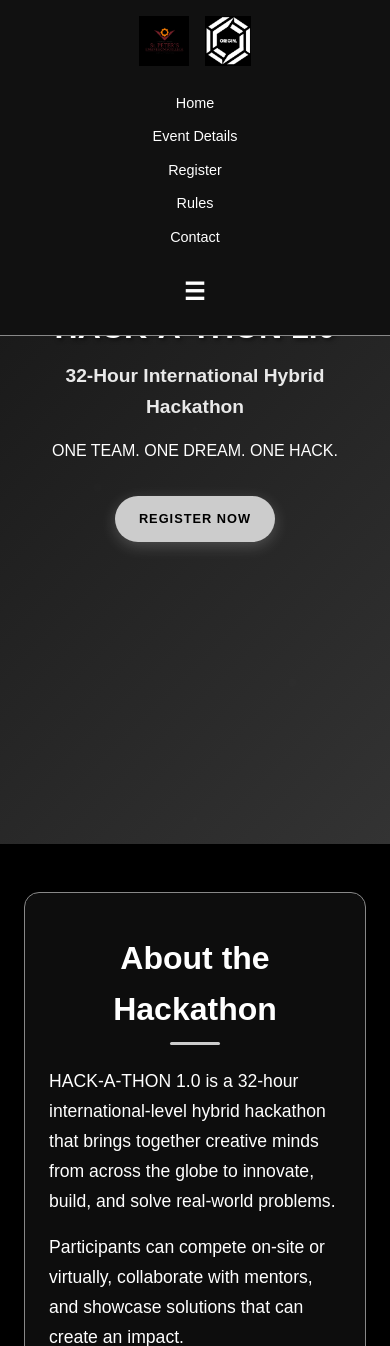
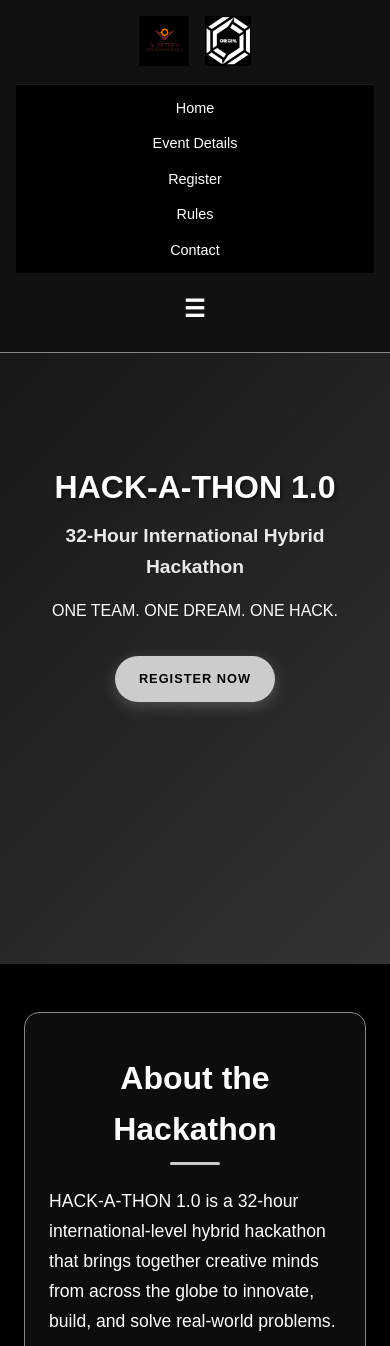
Before and after one commit to Abhinav6305/HACK-A-THON-1.0, a Flask app: template OneDrive/Desktop/HACK-A-THON 1.0/templates/home.html in a window 390 px wide. Shown: the top 1346 px of the page. Run offline with Flask 3, Linux system fonts and the light colour scheme; the template is opened without the code that fills it, so the values that code supplies are empty.

Commit message:
Fix: mobile navbar overlap and homepage responsiveness

```diff
--- a/static/css/styles.css
+++ b/static/css/styles.css
@@ -433,3 +433,43 @@ footer {
         padding: 3rem 1rem;
     }
 }
+/* === Mobile Navbar Overlap Fix === */
+@media (max-width: 768px) {
+    body {
+        padding-top: 120px; /* adds space under fixed nav */
+    }
+
+    .hero {
+        padding-top: 80px !important; /* ensures title stays visible */
+    }
+
+    nav {
+        position: fixed;
+        top: 0;
+        left: 0;
+        width: 100%;
+        z-index: 999;
+    }
+
+    .nav-container {
+        flex-direction: column;
+        gap: 10px;
+    }
+
+    .nav-container ul {
+        flex-direction: column;
+        align-items: center;
+        gap: 10px;
+        background: rgba(0, 0, 0, 0.95);
+        border-top: 1px solid rgba(255, 255, 255, 0.1);
+        width: 100%;
+        padding: 10px 0;
+    }
+
+    .hero-content h2,
+    .hero-content h3,
+    .hero-content p {
+        text-align: center;
+        word-wrap: break-word;
+    }
+}
```
